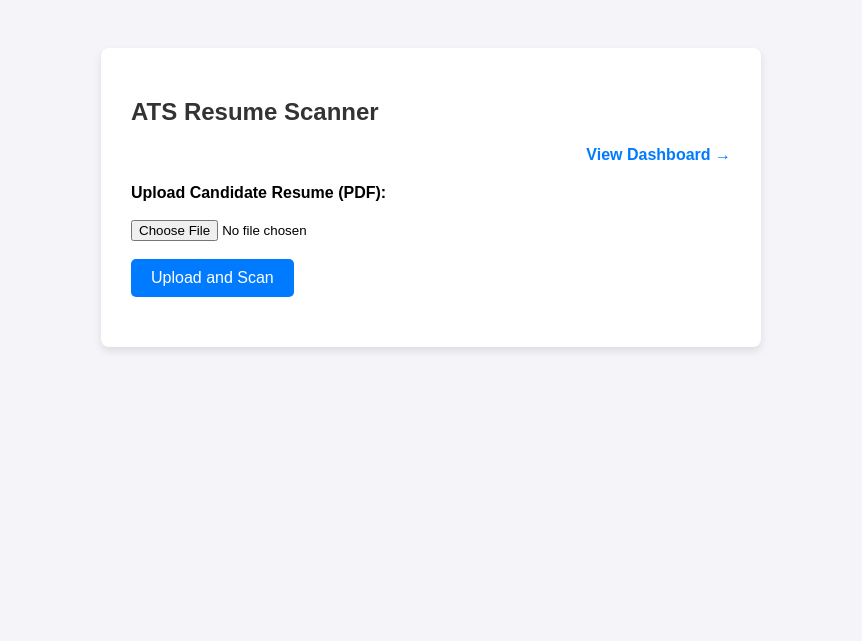
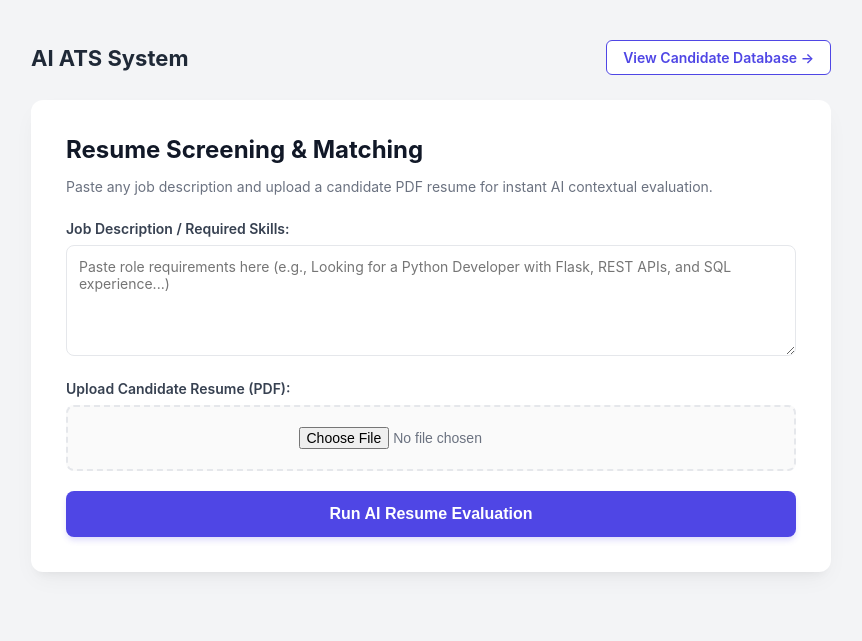
Before and after one commit to prathymna/my_resume_projects, a Flask app: page / in a window 1280 px wide. Shown: the top 641 px of the page, without its empty margins (209-1071 px from the left). Run offline with Flask 3, Linux system fonts and the light colour scheme.

Commit message:
Add professional README and complete AI ATS project with dynamic matching

```diff
--- a/app.py
+++ b/app.py
@@ -1,8 +1,7 @@
-from flask import Flask, render_template, request, redirect, url_for
+from flask import Flask, render_template, request, redirect, url_for, jsonify
 from flask_sqlalchemy import SQLAlchemy
 import PyPDF2
 import main
-import data
 
 app = Flask(__name__)
 
@@ -15,6 +14,7 @@ db = SQLAlchemy(app)
 class Candidate(db.Model):
     id = db.Column(db.Integer, primary_key=True)
     filename = db.Column(db.String(100), nullable=False)
+    job_description = db.Column(db.Text, nullable=True)
     scan_result = db.Column(db.Text, nullable=False)
 
 # Create tables
@@ -26,53 +26,68 @@ with app.app_context():
 
 @app.route('/', methods=['GET', 'POST'])
 def home():
+    result = None
     if request.method == 'POST':
-        uploaded_file = request.files['resume_file']
+        uploaded_file = request.files.get('resume_file')
+        custom_job_description = request.form.get('job_description', 'General Software Developer')
 
-        if uploaded_file.filename != '':
+        if uploaded_file and uploaded_file.filename != '':
             # 1. Read PDF
             pdf_reader = PyPDF2.PdfReader(uploaded_file)
             extracted_text = ""
             for page in pdf_reader.pages:
                 extracted_text += page.extract_text()
 
-            # 2. Run Engine
-            final_scan_output = main.evaluate_resume(extracted_text, data.required_skills)
+            # 2. Run AI Engine with dynamic job description
+            final_scan_output = main.evaluate_resume(extracted_text, custom_job_description)
 
             # 3. Save to Database
-            new_record = Candidate(filename=uploaded_file.filename, scan_result=final_scan_output)
+            new_record = Candidate(
+                filename=uploaded_file.filename,
+                job_description=custom_job_description,
+                scan_result=final_scan_output
+            )
             db.session.add(new_record)
             db.session.commit()
 
-            return render_template('index.html', result=final_scan_output)
+            result = final_scan_output
 
-    return render_template('index.html')
+    return render_template('index.html', result=result)
 
 
 @app.route('/dashboard')
 def dashboard():
-    # Fetch all candidates and send to dashboard.html
     all_candidates = Candidate.query.all()
     return render_template('dashboard.html', candidates=all_candidates)
 
 
 @app.route('/delete/<int:id>', methods=['POST'])
 def delete_candidate(id):
-    # Find the candidate by their ID, or return a 404 error if they don't exist
     candidate_to_delete = Candidate.query.get_or_404(id)
-
     try:
-        # Delete from database and save changes
         db.session.delete(candidate_to_delete)
         db.session.commit()
-        # Refresh the dashboard
         return redirect(url_for('dashboard'))
     except:
         return "There was a problem deleting that candidate."
 
 
+# --- REST API ENDPOINT ---
+@app.route('/api/candidates', methods=['GET'])
+def get_candidates_api():
+    candidates = Candidate.query.all()
+    candidate_list = [
+        {
+            "id": c.id,
+            "filename": c.filename,
+            "job_description": c.job_description,
+            "scan_result": c.scan_result
+        }
+        for c in candidates
+    ]
+    return jsonify({"success": True, "count": len(candidate_list), "data": candidate_list})
+
+
 if __name__ == '__main__':
-    # Changed port to 5001 to force a completely new server instance
-    print(">>> STARTING ATS SERVER ON PORT 5001 <<<")
-    print(">>> DASHBOARD ROUTE IS ACTIVE <<<")
+    print(">>> STARTING AI ATS SERVER ON PORT 5001 <<<")
     app.run(debug=True, port=5001)
--- a/templates/index.html
+++ b/templates/index.html
@@ -3,85 +3,222 @@
 <head>
     <meta charset="UTF-8">
     <meta name="viewport" content="width=device-width, initial-scale=1.0">
-    <title>ATS Resume Scanner</title>
+    <title>AI Resume Screening Tool | ATS</title>
     <style>
+        :root {
+            --primary: #4f46e5;
+            --primary-hover: #4338ca;
+            --bg-color: #f3f4f6;
+            --card-bg: #ffffff;
+            --text-main: #1f2937;
+            --text-muted: #6b7280;
+            --border-color: #e5e7eb;
+        }
+
         body {
-            font-family: Arial, sans-serif;
-            background-color: #f4f4f9;
-            padding: 40px;
+            font-family: 'Inter', system-ui, -apple-system, BlinkMacSystemFont, "Segoe UI", Roboto, sans-serif;
+            background-color: var(--bg-color);
+            color: var(--text-main);
+            margin: 0;
+            padding: 40px 20px;
+            display: flex;
+            justify-content: center;
         }
-        .container {
-            background-color: white;
-            padding: 30px;
-            border-radius: 8px;
-            box-shadow: 0 4px 8px rgba(0,0,0,0.1);
-            max-width: 600px;
-            margin: auto;
+
+        .main-container {
+            width: 100%;
+            max-width: 800px;
         }
-        h2 {
-            color: #333;
+
+        /* Top Nav Bar */
+        .top-nav {
+            display: flex;
+            justify-content: space-between;
+            align-items: center;
+            margin-bottom: 25px;
         }
-        .dashboard-link {
-            display: block;
-            text-align: right;
+
+        .top-nav h2 {
+            margin: 0;
+            color: var(--text-main);
+            font-size: 22px;
+        }
+
+        .dashboard-btn {
             text-decoration: none;
-            color: #007bff;
-            font-weight: bold;
+            background-color: #ffffff;
+            color: var(--primary);
+            border: 1px solid var(--primary);
+            padding: 8px 16px;
+            border-radius: 6px;
+            font-weight: 600;
+            font-size: 14px;
+            transition: all 0.2s ease;
+        }
+
+        .dashboard-btn:hover {
+            background-color: var(--primary);
+            color: #ffffff;
+        }
+
+        /* Card Box */
+        .card {
+            background-color: var(--card-bg);
+            border-radius: 12px;
+            box-shadow: 0 10px 25px -5px rgba(0, 0, 0, 0.05), 0 8px 10px -6px rgba(0, 0, 0, 0.05);
+            padding: 35px;
+            margin-bottom: 30px;
+        }
+
+        .card h1 {
+            margin-top: 0;
+            color: #111827;
+            font-size: 24px;
+            margin-bottom: 8px;
+        }
+
+        .subtitle {
+            color: var(--text-muted);
+            font-size: 14px;
+            margin-bottom: 25px;
+        }
+
+        /* Form Controls */
+        .form-group {
             margin-bottom: 20px;
         }
-        .dashboard-link:hover {
-            text-decoration: underline;
+
+        label {
+            display: block;
+            font-weight: 600;
+            font-size: 14px;
+            margin-bottom: 8px;
+            color: #374151;
         }
-        form {
+
+        textarea {
+            width: 100%;
+            padding: 12px;
+            border: 1px solid var(--border-color);
+            border-radius: 8px;
+            font-family: inherit;
+            font-size: 14px;
+            resize: vertical;
+            box-sizing: border-box;
+            transition: border-color 0.2s;
+        }
+
+        textarea:focus, input[type="file"]:focus {
+            outline: none;
+            border-color: var(--primary);
+            box-shadow: 0 0 0 3px rgba(79, 70, 229, 0.1);
+        }
+
+        .file-drop-area {
+            border: 2px dashed var(--border-color);
+            padding: 20px;
+            border-radius: 8px;
+            text-align: center;
+            background-color: #fafafa;
+            transition: border-color 0.2s;
+        }
+
+        .file-drop-area:hover {
+            border-color: var(--primary);
+        }
+
+        input[type="file"] {
+            font-size: 14px;
+            color: var(--text-muted);
+        }
+
+        /* Submit Button */
+        .submit-btn {
+            background-color: var(--primary);
+            color: white;
+            border: none;
+            width: 100%;
+            padding: 14px;
+            border-radius: 8px;
+            font-size: 16px;
+            font-weight: 600;
+            cursor: pointer;
+            transition: background-color 0.2s;
+            box-shadow: 0 4px 6px -1px rgba(79, 70, 229, 0.2);
+        }
+
+        .submit-btn:hover {
+            background-color: var(--primary-hover);
+        }
+
+        /* Results Section */
+        .results-card {
+            background-color: var(--card-bg);
+            border-radius: 12px;
+            box-shadow: 0 10px 25px -5px rgba(0, 0, 0, 0.05);
+            padding: 35px;
+            border-left: 5px solid var(--primary);
+        }
+
+        .results-card h3 {
+            margin-top: 0;
+            color: #111827;
+            font-size: 20px;
+            border-bottom: 1px solid var(--border-color);
+            padding-bottom: 10px;
             margin-bottom: 20px;
         }
-        button {
-            background-color: #007bff;
-            color: white;
-            border: none;
-            padding: 10px 20px;
-            cursor: pointer;
-            border-radius: 5px;
-            font-size: 16px;
-        }
-        button:hover {
-            background-color: #0056b3;
-        }
-        .result-box {
-            background-color: #e9ecef;
-            padding: 15px;
-            border-radius: 5px;
-            margin-top: 20px;
-        }
-        pre {
-            font-family: inherit;
+
+        .ai-output {
+            background-color: #f8fafc;
+            border: 1px solid #e2e8f0;
+            padding: 20px;
+            border-radius: 8px;
             white-space: pre-wrap;
-            margin: 0;
+            font-family: ui-monospace, SFMono-Regular, Menlo, Monaco, Consolas, monospace;
+            font-size: 13.5px;
+            color: #334155;
+            line-height: 1.6;
         }
     </style>
 </head>
 <body>
 
-    <div class="container">
-        <h2>ATS Resume Scanner</h2>
+    <div class="main-container">
+        <!-- Top Navigation -->
+        <div class="top-nav">
+            <h2>AI ATS System</h2>
+            <a href="/dashboard" class="dashboard-btn">View Candidate Database &rarr;</a>
+        </div>
 
-        <!-- Navigation link to the Dashboard -->
-        <a href="/dashboard" class="dashboard-link">View Dashboard →</a>
+        <!-- Main Input Card -->
+        <div class="card">
+            <h1>Resume Screening & Matching</h1>
+            <p class="subtitle">Paste any job description and upload a candidate PDF resume for instant AI contextual evaluation.</p>
 
-        <!-- The enctype attribute is MANDATORY for uploading files -->
-        <form method="POST" action="/" enctype="multipart/form-data">
-            <label for="resume_file"><strong>Upload Candidate Resume (PDF):</strong></label><br><br>
+            <form action="/" method="POST" enctype="multipart/form-data">
 
-            <input type="file" name="resume_file" accept=".pdf" required><br><br>
+                <div class="form-group">
+                    <label for="job_description">Job Description / Required Skills:</label>
+                    <textarea name="job_description" rows="5" placeholder="Paste role requirements here (e.g., Looking for a Python Developer with Flask, REST APIs, and SQL experience...)"></textarea>
+                </div>
 
-            <button type="submit">Upload and Scan</button>
-        </form>
+                <div class="form-group">
+                    <label for="resume_file">Upload Candidate Resume (PDF):</label>
+                    <div class="file-drop-area">
+                        <input type="file" name="resume_file" accept=".pdf" required>
+                    </div>
+                </div>
 
-        <!-- Jinja2 logic: If the backend sends a result, display this box -->
+                <button type="submit" class="submit-btn">Run AI Resume Evaluation</button>
+            </form>
+        </div>
+
+        <!-- Dynamic Results Card -->
         {% if result %}
-        <div class="result-box">
-            <h3>Scan Results:</h3>
-            <pre>{{ result }}</pre>
+        <div class="results-card">
+            <h3>AI Evaluation Report</h3>
+            <div class="ai-output">{{ result }}</div>
         </div>
         {% endif %}
     </div>
```
Also changed, not shown: main.py (+42 -30 lines), README.md (added), 1 other file.
